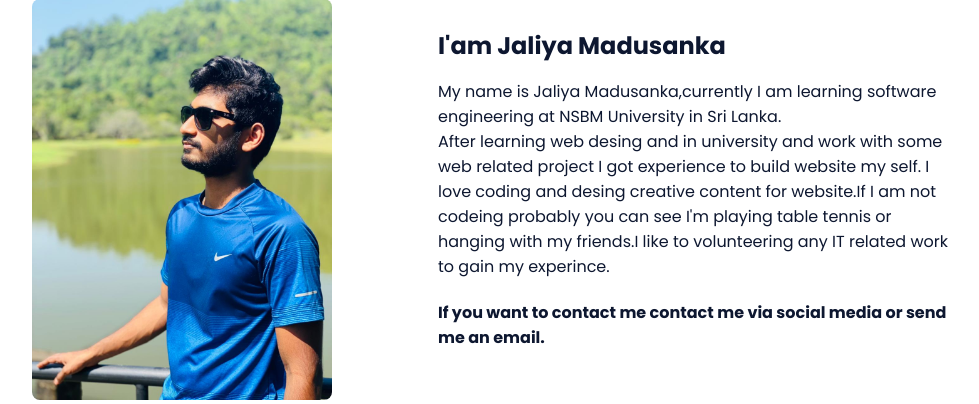
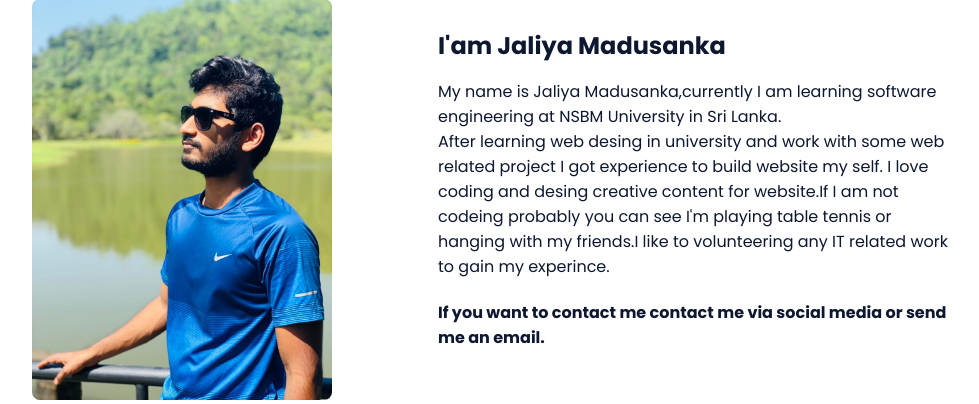
Before and after one commit to Jaliya98/Jaliya98, a PHP site: page / in a window 1280 px wide. Shown: the part 889-1293 px from the top of the page, without its empty margins (202-1181 px from the left). Run offline with PHP 8.4, Linux system fonts and the light colour scheme.

Commit message:
spelling

```diff
--- a/index.php
+++ b/index.php
@@ -77,7 +77,7 @@
 
                     <div>
                         <h2 class="about__subtitle">I'am Jaliya Madusanka</h2>
-                        <p class="about__text">My name is Jaliya Madusanka,currently I am learning software engineering at NSBM University in Sri Lanka.<br>After learning web desing and in university and work with some web related project I got experience to build website my self. I love coding and desing creative content for website.If I am not codeing probably you can see I'm playing table tennis or hanging with my friends.I like to volunteering  any IT related work to gain my experince.<br><h4>If you want to contact me contact me via social media or send me an email.</h4></p>
+                        <p class="about__text">My name is Jaliya Madusanka,currently I am learning software engineering at NSBM University in Sri Lanka.<br>After learning web desing in university and work with some web related project I got experience to build website my self. I love coding and desing creative content for website.If I am not codeing probably you can see I'm playing table tennis or hanging with my friends.I like to volunteering  any IT related work to gain my experince.<br><h4>If you want to contact me contact me via social media or send me an email.</h4></p>
                     </div>
                 </div>
             </section>
```
